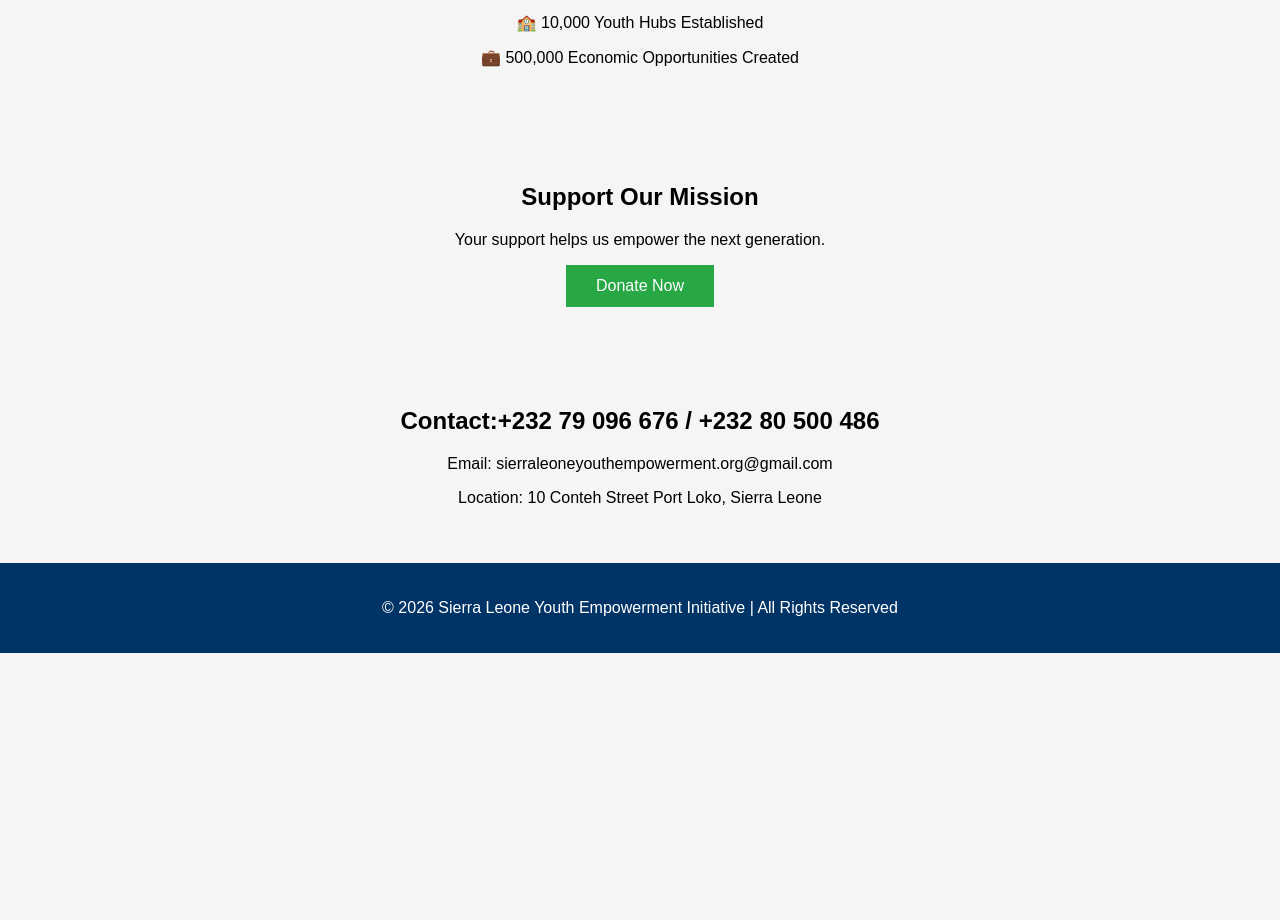
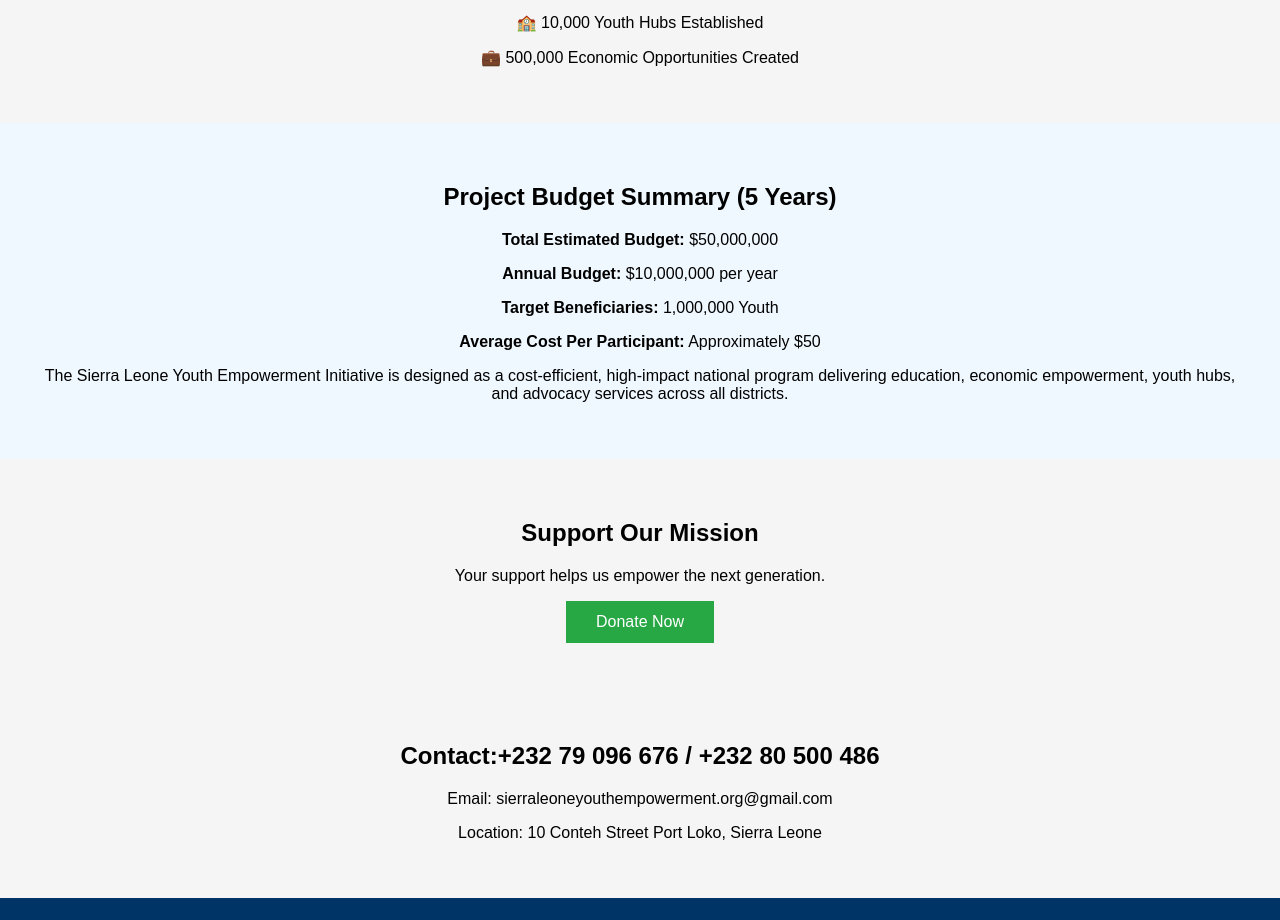
Before and after one commit to dorz-vandi/slyouthempowerment, a plain HTML site: page index.html in a window 1280 px wide. Shown: the part 1241-2161 px from the top of the page. Before the commit the page ends 1894 px from the top, so only its background shows below. Drawn offline with Linux system fonts and the light colour scheme.

Commit message:
Update index.html

```diff
--- a/index.html
+++ b/index.html
@@ -65,7 +65,19 @@
     <p>🏫 10,000 Youth Hubs Established</p>
     <p>💼 500,000 Economic Opportunities Created</p>
 </section>
+<section id="budget">
+    <h2>Project Budget Summary (5 Years)</h2>
+    <p><strong>Total Estimated Budget:</strong> $50,000,000</p>
+    <p><strong>Annual Budget:</strong> $10,000,000 per year</p>
+    <p><strong>Target Beneficiaries:</strong> 1,000,000 Youth</p>
+    <p><strong>Average Cost Per Participant:</strong> Approximately $50</p>
 
+    <p>
+        The Sierra Leone Youth Empowerment Initiative is designed as a
+        cost-efficient, high-impact national program delivering education,
+        economic empowerment, youth hubs, and advocacy services across all districts.
+    </p>
+</section>
 <section id="donate">
     <h2>Support Our Mission</h2>
     <p>Your support helps us empower the next generation.</p>
```
